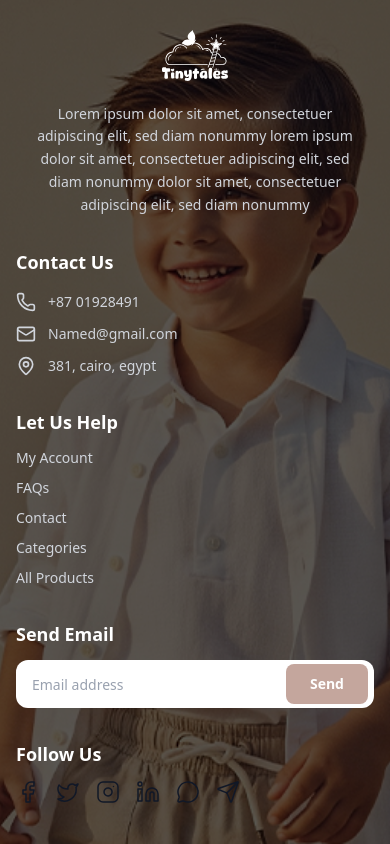
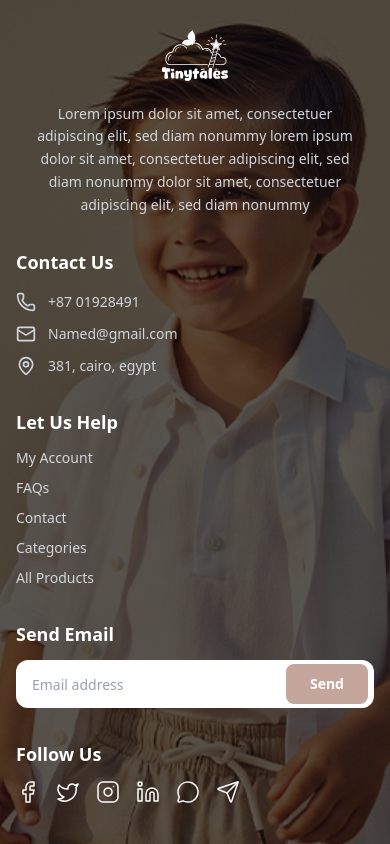
Before and after one commit to ibrahi4/Tinytales, a Next.js app: page /product/1 in a window 390 px wide. Shown: the part 3783-4627 px from the top of the page. Built offline with nearby package versions, Linux system fonts and the light colour scheme.

Commit message:
refactor(ui): improve responsive layout and spacing across pages
- Align breadcrumb width behavior between mobile and desktop
- Fix responsive paddings for consistent visual rhythm
- Improve button and card responsiveness

```diff
--- a/src/components/shared/Footer.jsx
+++ b/src/components/shared/Footer.jsx
@@ -140,7 +140,7 @@ export default function Footer() {
                       <IconComponent
                         className="w-6 h-6"
 
-
+                        stroke='white'
                         strokeWidth={1.5}
                       />
                     </Link>
```
